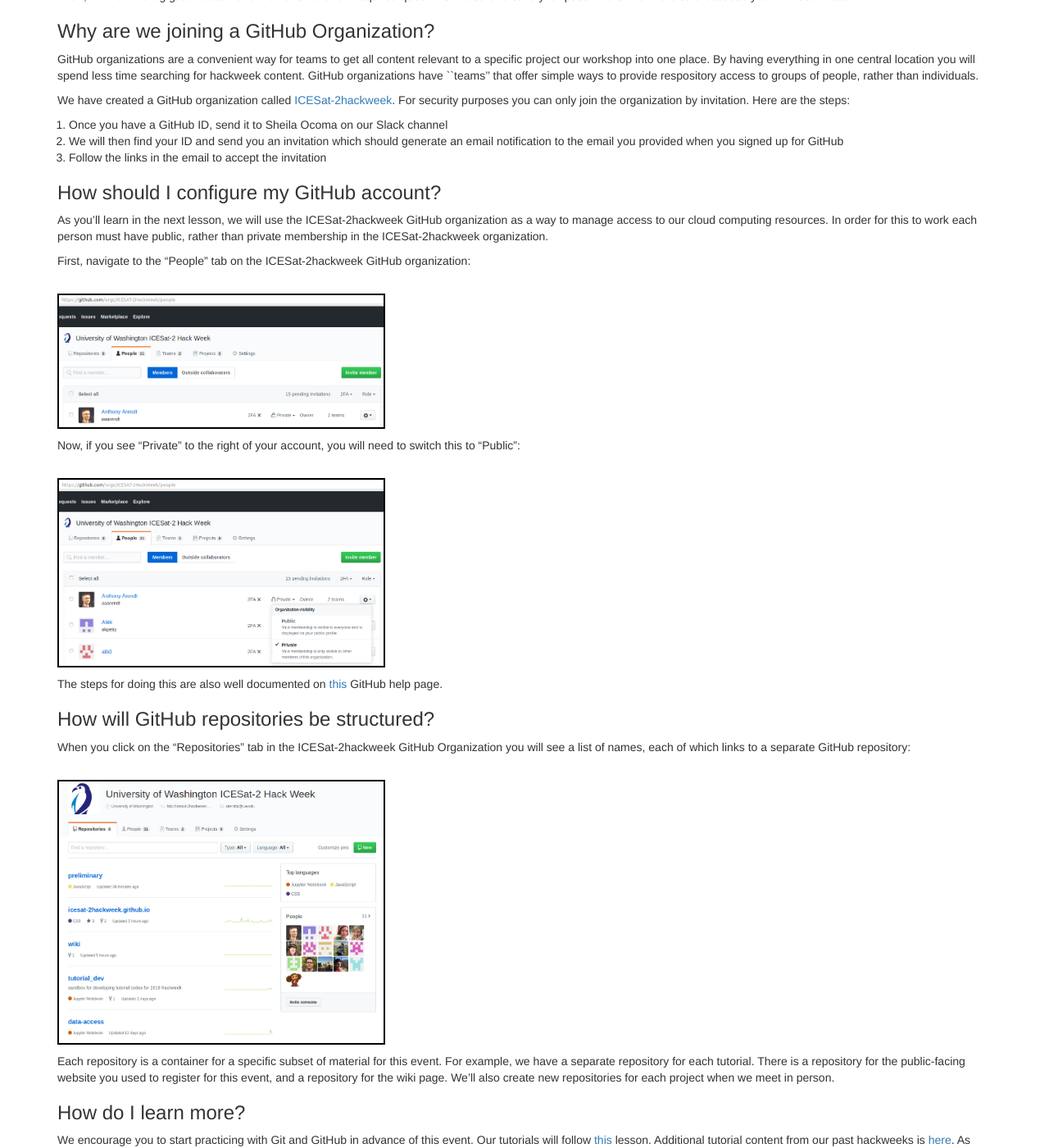
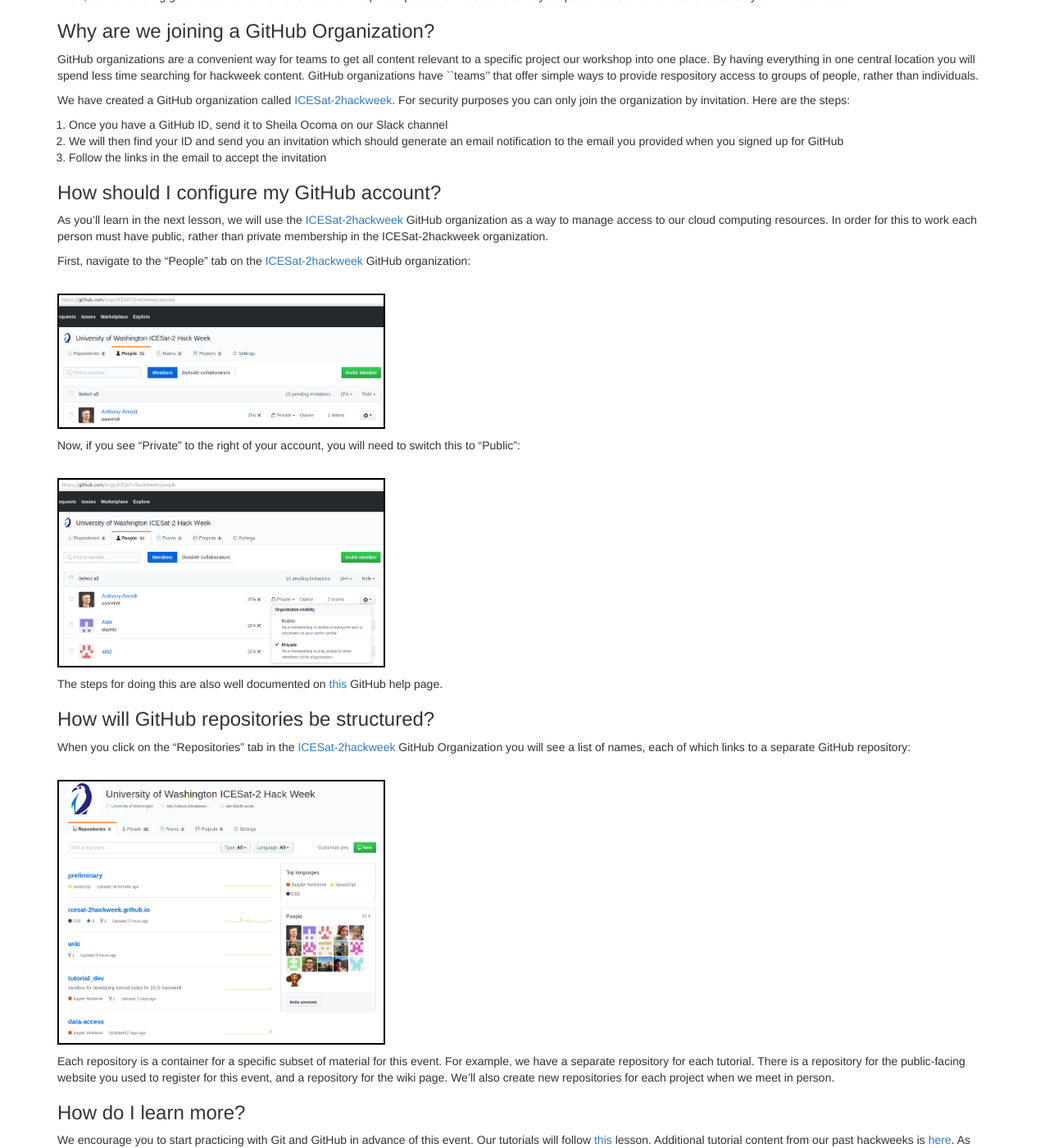
Before and after one commit to ICESAT-2HackWeek/preliminary, a Jekyll site: the page built from _episodes/01-Git-setup.md, in a window 1280 px wide and 1400 px high, scrolled down 1052 px. Shown: the whole window at 82% size. Built offline with Jekyll 4.4.1, drawn with Linux system fonts in a browser that asks for light colours; part of the change alters nothing that is shown; some of the changed text lies outside the part shown.

Commit message:
Update 01-Git-setup.md
Inserted Hyperlinks for the ICESat2 Hackweek Organization where mentioned, added Hyperlink for Slack
Question: Do we need to inform people about what it means to set things to public? Which code will be public? All of their repositories?

Also: Bottom Trailer says copyright Geohackweek 2016... not sure if you want to change this

```diff
--- a/_episodes/01-Git-setup.md
+++ b/_episodes/01-Git-setup.md
@@ -55,9 +55,9 @@ We have created a GitHub organization called [ICESat-2hackweek](https://github.c
 
 ### How should I configure my GitHub account?
 
-As you'll learn in the next lesson, we will use the ICESat-2hackweek GitHub organization as a way to manage access to our cloud computing resources. In order for this to work each person must have public, rather than private membership in the ICESat-2hackweek organization.
+As you'll learn in the next lesson, we will use the [ICESat-2hackweek](https://github.com/icesat-2hackweek) GitHub organization as a way to manage access to our cloud computing resources. In order for this to work each person must have public, rather than private membership in the ICESat-2hackweek organization.
 
-First, navigate to the "People" tab on the ICESat-2hackweek GitHub organization:
+First, navigate to the "People" tab on the [ICESat-2hackweek](https://github.com/icesat-2hackweek) GitHub organization:
 
 <br>
 <img src="../files/images/private-github.png" width = "400" style="border:2px solid black">
@@ -74,7 +74,7 @@ The steps for doing this are also well documented on [this](https://help.github.
 
 ### How will GitHub repositories be structured?
 
-When you click on the "Repositories" tab in the ICESat-2hackweek GitHub Organization you will see a list of names, each of which links to a separate GitHub repository:
+When you click on the "Repositories" tab in the [ICESat-2hackweek](https://github.com/icesat-2hackweek) GitHub Organization you will see a list of names, each of which links to a separate GitHub repository:
 
 
 <br>
@@ -85,4 +85,5 @@ Each repository is a container for a specific subset of material for this event.
 
 ### How do I learn more?
 
-We encourage you to start practicing with Git and GitHub in advance of this event. Our tutorials will follow [this](https://berkeley-stat159-f17.github.io/stat159-f17/lectures/01-git/Git-Tutorial..html) lesson. Additional tutorial content from our past hackweeks is [here](https://geohackweek.github.io/Introductory/03-git-tutorial/). As always, feel free to post questions on Slack if you run into any difficulties!
+We encourage you to start practicing with Git and GitHub in advance of this event. Our tutorials will follow [this](https://berkeley-stat159-f17.github.io/stat159-f17/lectures/01-git/Git-Tutorial..html) lesson. Additional tutorial content from our past hackweeks is [here](https://geohackweek.github.io/Introductory/03-git-tutorial/). As always, feel free to post questions on
+[Slack](https://icesat2hackweek2019.slack.com/messages/CDQFBU571/) if you run into any difficulties!
```
